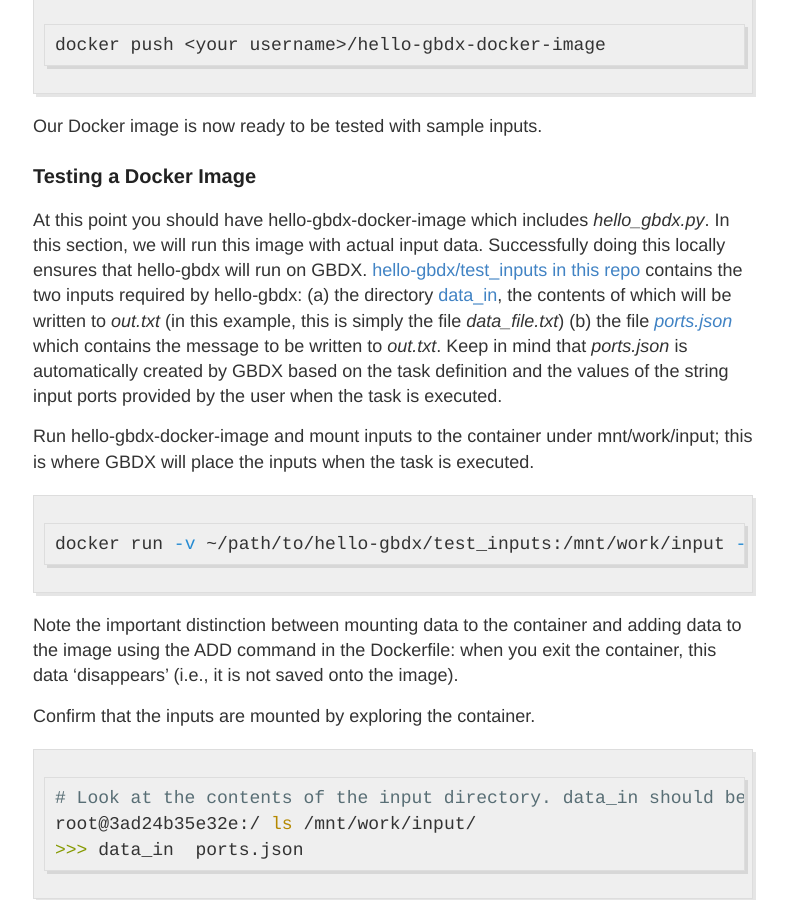
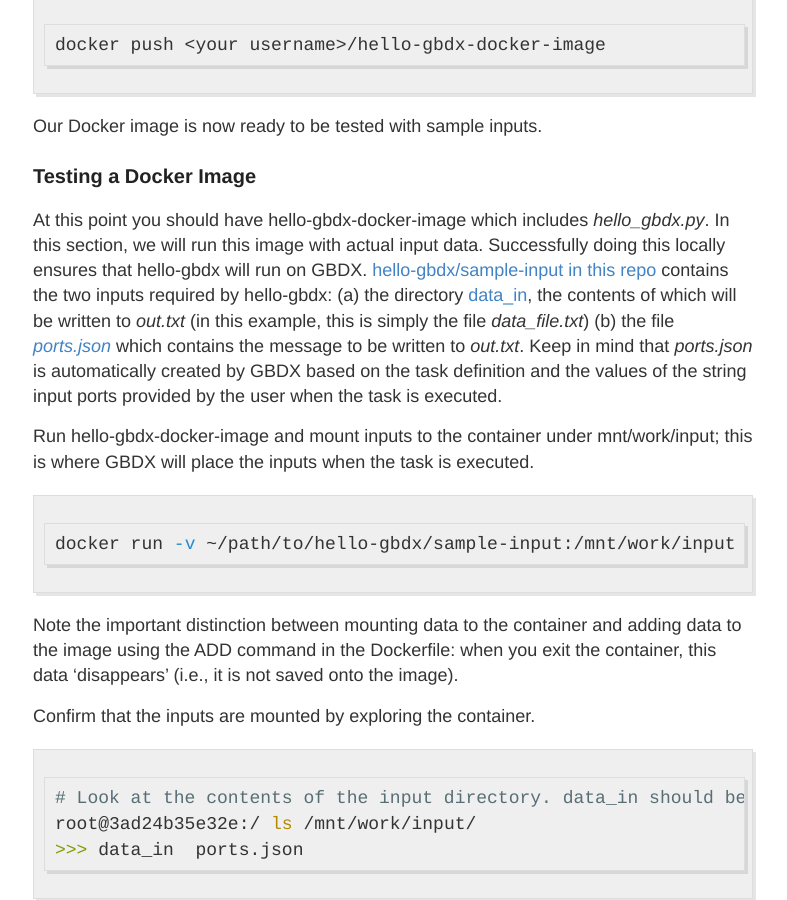
Before and after one commit to neoocm/PlatformStories.github.io, a Jekyll site: the page built from _posts/2016-9-30-create-task.md, in a window 1280 px wide and 900 px high, scrolled down 12978 px. Shown: the whole window, without its empty margins (247-1034 px from the left). Built offline with Jekyll 4.4.1, drawn with Linux system fonts in a browser that asks for light colours.

Commit message:
changed urls based on renaming of test_input to sample-input

````diff
--- a/_posts/2016-9-30-create-task.md
+++ b/_posts/2016-9-30-create-task.md
@@ -370,13 +370,13 @@
 ### Testing a Docker Image
 
 At this point you should have hello-gbdx-docker-image which includes *hello_gbdx.py*.
-In this section, we will run this image with actual input data. Successfully doing this locally ensures that hello-gbdx will run on GBDX. [hello-gbdx/test_inputs in this repo](https://github.com/PlatformStories/create-task/tree/master/hello-gbdx/test_inputs) contains the two inputs required by hello-gbdx: (a) the directory [data_in](https://github.com/PlatformStories/create-task/tree/master/hello-gbdx/test_inputs/data_in), the contents of which will be written to *out.txt* (in this example, this is simply the file *data_file.txt*) (b) the file [*ports.json*](https://github.com/PlatformStories/create-task/tree/master/hello-gbdx/test_inputs/ports.json) which
+In this section, we will run this image with actual input data. Successfully doing this locally ensures that hello-gbdx will run on GBDX. [hello-gbdx/sample-input in this repo](https://github.com/PlatformStories/create-task/tree/master/hello-gbdx/sample-input) contains the two inputs required by hello-gbdx: (a) the directory [data_in](https://github.com/PlatformStories/create-task/tree/master/hello-gbdx/sample-input/data_in), the contents of which will be written to *out.txt* (in this example, this is simply the file *data_file.txt*) (b) the file [*ports.json*](https://github.com/PlatformStories/create-task/tree/master/hello-gbdx/sample-input/ports.json) which
 contains the message to be written to *out.txt*. Keep in mind that *ports.json* is automatically created by GBDX based on the task definition and the values of the string input ports provided by the user when the task is executed.
 
 Run hello-gbdx-docker-image and mount inputs to the container under mnt/work/input; this is where GBDX will place the inputs when the task is executed.
 
 ```bash
-docker run -v ~/path/to/hello-gbdx/test_inputs:/mnt/work/input -it <your_username>/hello-gbdx-docker-image
+docker run -v ~/path/to/hello-gbdx/sample-input:/mnt/work/input -it <your_username>/hello-gbdx-docker-image
 ```
 
 Note the important distinction between mounting data to the container and adding data to the image using the ADD command in the Dockerfile: when you exit the container, this data 'disappears' (i.e., it is not saved onto the image).
@@ -1270,7 +1270,7 @@
 ![train_cnn_task.png]({{ site.baseurl }}/images/create-task/train_cnn_task.png)
 *Figure 5: Inputs and output of train-cnn.*
 
-train-cnn has a single directory input port [train_data](https://github.com/PlatformStories/create-task/tree/master/train-cnn/test_input/train_data). The task expects to find the following two files within train_data:
+train-cnn has a single directory input port [train_data](https://github.com/PlatformStories/create-task/tree/master/train-cnn/sample-input/train_data). The task expects to find the following two files within train_data:
 
 - *X.npz*: Training images as a numpy array saved in [npz format](http://docs.scipy.org/doc/numpy/reference/generated/numpy.savez.html). The array should have the following dimensional ordering: (num_images, num_bands, img_rows, img_cols).
 - *y.npz*: Class labels corresponding to training images as a numpy array saved in npz format.
@@ -1504,7 +1504,7 @@
 Run a container from train-cnn-docker-image. This is where testing on a GPU differs from our previous tests: you must specify which GPU devices the container should use with the ```--device``` flag:
 
 ```bash
-docker run --device=/dev/nvidiactl --device=/dev/nvidia-uvm --device=/dev/nvidia0 -v ~/PlatformStories/create-task/train-cnn/test_input:/mnt/work/input/ -it <your_username>/train-cnn-docker-image /bin/bash
+docker run --device=/dev/nvidiactl --device=/dev/nvidia-uvm --device=/dev/nvidia0 -v ~/PlatformStories/create-task/train-cnn/sample-input:/mnt/work/input/ -it <your_username>/train-cnn-docker-image /bin/bash
 ```
 
 Run *train_cnn.py*. In this step we confirm that the container is using the GPU and that the script runs without errors.
````
